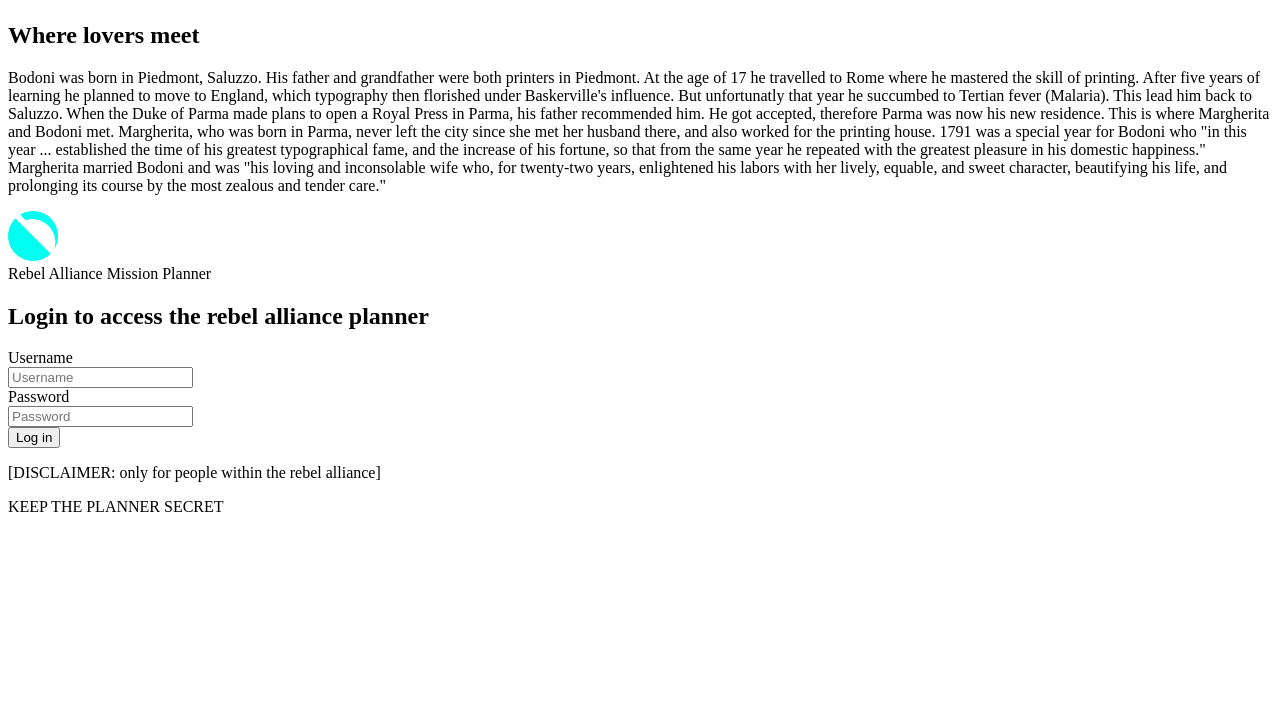
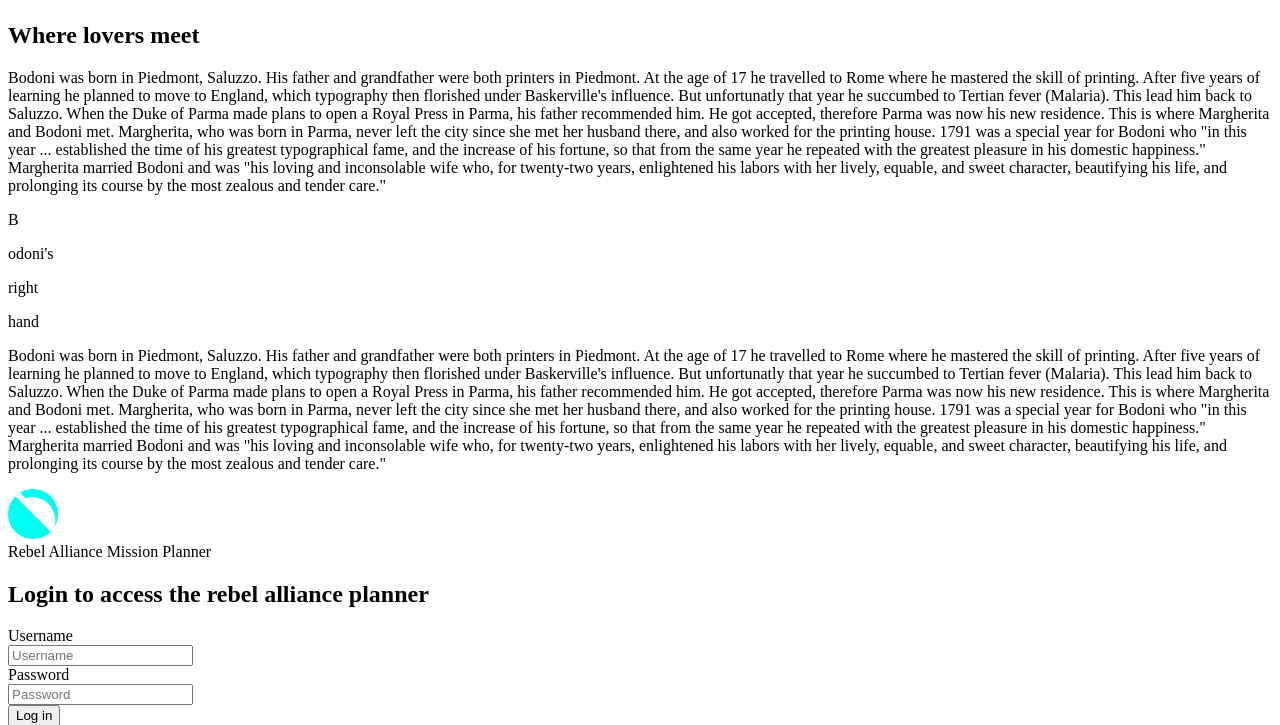
Before and after one commit to woutvandesompele/mytype, a PHP site: template src/view/pages/index.php in a window 1280 px wide. Shown: the part 965-1690 px from the top of the page. Before the commit the page ends 1477 px from the top, so only its background shows below. Run offline with PHP 8.4, Linux system fonts and the light colour scheme; the template is opened without the code that fills it, so the values that code supplies are empty.

Commit message:
added content for right hand of bodoni close #9

```diff
--- a/src/view/pages/index.php
+++ b/src/view/pages/index.php
@@ -63,7 +63,21 @@
     </p>
   </section>
 
-  <section class="righthand"></section>
+  <section class="righthand">
+    <div class="righthand__title">
+      <p>B</p>
+      <p><span>odoni</span>'s</p>
+      <p>right</p>
+      <p>hand</p>
+    </div>
+    <p class="righthand__text">
+      Bodoni was born in Piedmont, Saluzzo. His father and grandfather were both printers in Piedmont. At the age of 17 he travelled to Rome where he mastered the skill of printing. After five years of learning he planned to move to England, which typography then florished under Baskerville's influence. But unfortunatly that year he succumbed to Tertian fever (Malaria). This lead him back to Saluzzo.
+
+      When the Duke of Parma made plans to open a Royal Press in Parma, his father recommended him. He got accepted, therefore Parma was now his new residence. This is where Margherita and Bodoni met. Margherita, who was born in Parma, never left the city since she met her husband there, and also worked for the printing house.
+
+      1791 was a special year for Bodoni who "in this year ... established the time of his greatest typographical fame, and the increase of his fortune, so that from the same year he repeated with the greatest pleasure in his domestic happiness." Margherita married Bodoni and was "his loving and inconsolable wife who, for twenty-two years, enlightened his labors with her lively, equable, and sweet character, beautifying his life, and prolonging its course by the most zealous and tender care."
+    </p>
+  </section>
 
   <section class="shadow"></section>
 
```
